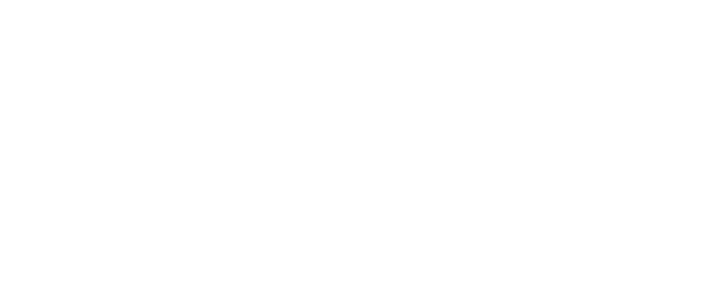
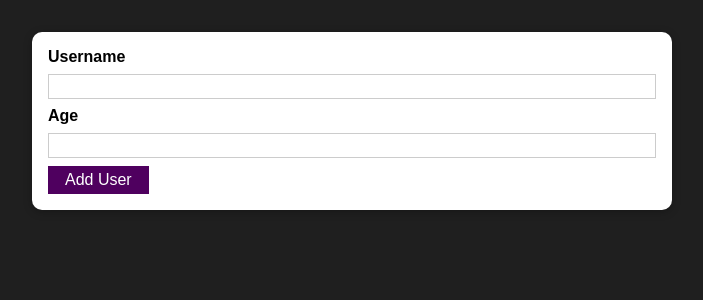
Before and after one commit to jovanovskmarko/form-practice-react, a React (Create React App) app: page / in a window 1280 px wide. Shown: the top 300 px of the page, without its empty margins (288-991 px from the left). Built offline with nearby package versions, Linux system fonts and the light colour scheme.

Commit message:
add components

```diff
--- a/src/App.js
+++ b/src/App.js
@@ -1,10 +1,10 @@
-import React from 'react';
-
+import React from "react";
+import AddUser from "./Components/User/AddUser";
 
 function App() {
   return (
     <div>
-
+      <AddUser />
     </div>
   );
 }
--- /dev/null
+++ b/src/Components/UI/Button.js
@@ -0,0 +1,17 @@
+import React from "react";
+
+import classes from "./Button.module.css";
+
+const Button = (props) => {
+  return (
+    <button
+      className={classes.button}
+      type={props.type || "button"}
+      onClick={props.onClick}
+    >
+      {props.children}
+    </button>
+  );
+};
+
+export default Button;
--- /dev/null
+++ b/src/Components/UI/Button.module.css
@@ -0,0 +1,18 @@
+.button {
+    font: inherit;
+    border: 1px solid #4f005f;
+    background: #4f005f;
+    color: white;
+    padding: 0.25rem 1rem;
+    cursor: pointer;
+  }
+
+  .button:hover,
+  .button:active {
+    background: #741188;
+    border-color: #741188;
+  }
+
+  .button:focus {
+    outline: none;
+  }
--- /dev/null
+++ b/src/Components/UI/Card.js
@@ -0,0 +1,10 @@
+import React from "react";
+import classes from "./Card.module.css";
+
+const Card = (props) => {
+  return (
+    <div className={`${classes.card} ${props.className}`}>{props.children}</div>
+  );
+};
+
+export default Card;
--- /dev/null
+++ b/src/Components/UI/Card.module.css
@@ -0,0 +1,5 @@
+.card{
+    background: white;
+    box-shadow: 0 2px 8px rgba(0, 0, 0, 0.26);
+    border-radius: 10px;
+}
--- /dev/null
+++ b/src/Components/User/AddUser.js
@@ -0,0 +1,24 @@
+import React from "react";
+
+import classes from "./AddUser.module.css";
+import Card from "../UI/Card";
+import Button from "../UI/Button";
+
+const AddUser = (props) => {
+  const addUserHandler = (e) => {
+    e.preventDefault();
+  };
+  return (
+    <Card className={classes.input}>
+      <form onSubmit={addUserHandler}>
+        <label htmlFor='username'>Username</label>
+        <input id='username' type='text' />
+        <label htmlFor='age'>Age</label>
+        <input type='text' id='age' />
+        <Button type='submit'>Add User</Button>
+      </form>
+    </Card>
+  );
+};
+
+export default AddUser;
--- /dev/null
+++ b/src/Components/User/AddUser.module.css
@@ -0,0 +1,26 @@
+.input {
+    margin: 2rem auto;
+    padding: 1rem;
+    width: 90%;
+    max-width: 40rem;
+  }
+
+  .input label {
+    display: block;
+    font-weight: bold;
+    margin-bottom: 0.5rem;
+  }
+
+  .input input {
+    font: inherit;
+    display: block;
+    width: 100%;
+    border: 1px solid #ccc;
+    padding: 0.15rem;
+    margin-bottom: 0.5rem;
+  }
+
+  .input input:focus {
+    outline: none;
+    border-color: #4f005f;
+  }
--- a/src/index.css
+++ b/src/index.css
@@ -4,6 +4,7 @@
 
 html {
   font-family: sans-serif;
+  background: #1f1f1f;
 }
 
 body {
```
Also changed, not shown: 2 other files (tests, documents, lock files or other folders).
